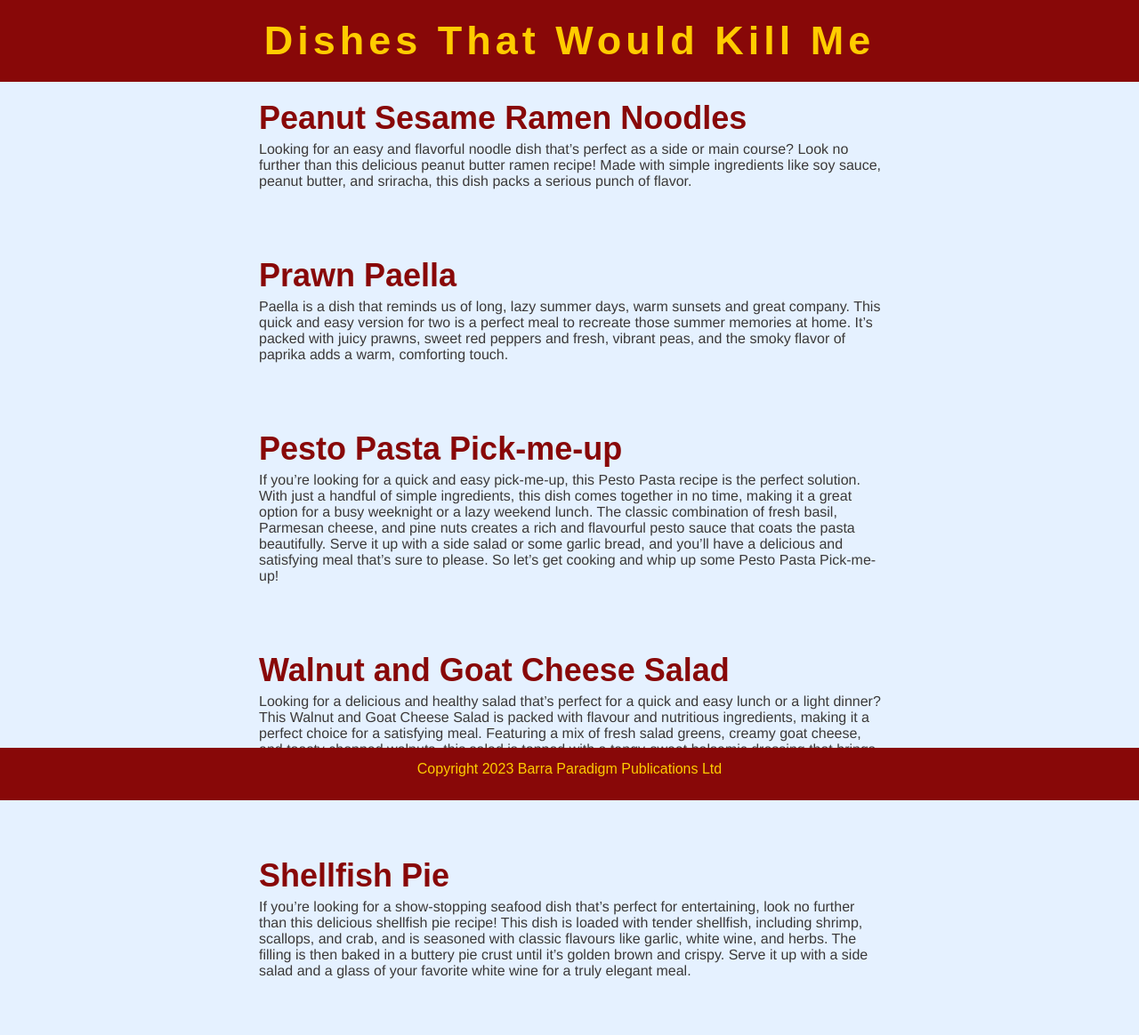
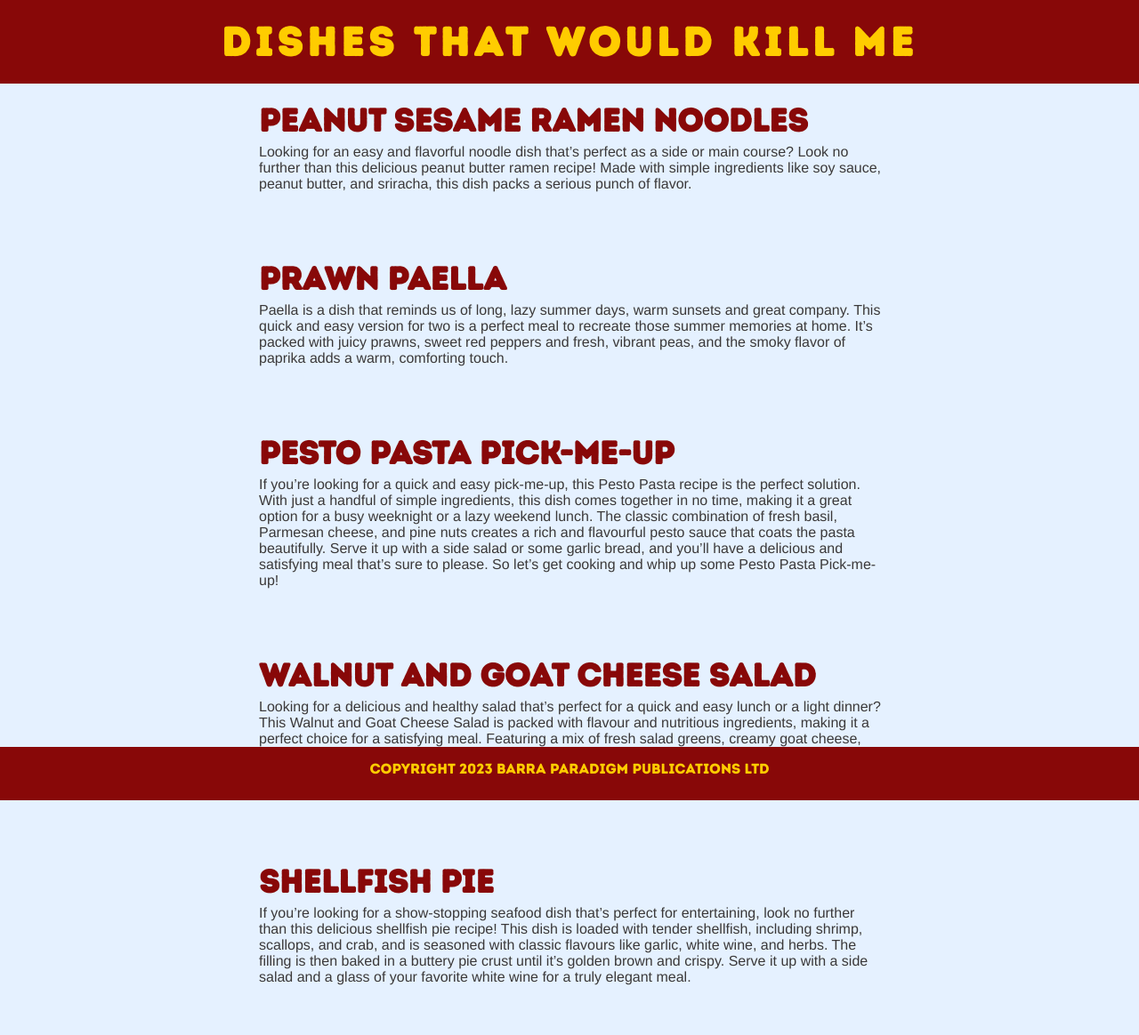
Before and after one commit to thomasgodfrey48/instantcrush, a Jekyll site: the page built from pages/recipelisting.md, in a window 1280 px wide. Shown: the whole page at 89% size. Built offline with Jekyll 4.4.1, drawn with Linux system fonts in a browser that asks for light colours; some web fonts are replaced.

Commit message:
Update recipes.css

```diff
--- a/styles/recipes.css
+++ b/styles/recipes.css
@@ -1,32 +1,16 @@
-@import url(//db.onlinewebfonts.com/c/3d9baeab120f944c61f043b21730bb51?family=Intro+Rust+G+Base);
-@import url(//db.onlinewebfonts.com/c/388d4c308786c84a30904847f46525c8?family=Intro+Rust+G+Base+2+Line);
-
 
 @font-face {
   font-family: 'Intro Rust Base';
-  src: url('assets/fonts/IntroRust-Base.eot');
-  src: url('assets/fonts/IntroRust-Base.eot?#iefix') format('embedded-opentype'),
-      url('assets/fonts/IntroRust-Base.woff2') format('woff2'),
-      url('assets/fonts/IntroRust-Base.woff') format('woff'),
-      url('assets/fonts/IntroRust-Base.ttf') format('truetype'),
-      url('assets/fonts/IntroRust-Base.svg#IntroRust-Base') format('svg');
+  src: url('IntroRust-Base.eot');
+  src: url('IntroRust-Base.eot?#iefix') format('embedded-opentype'),
+      url('IntroRust-Base.woff2') format('woff2'),
+      url('IntroRust-Base.woff') format('woff'),
+      url('IntroRust-Base.ttf') format('truetype'),
+      url('IntroRust-Base.svg#IntroRust-Base') format('svg');
   font-weight: normal;
   font-style: normal;
   font-display: swap;
 }
-
-
-
-
-@font-face {
-    font-family: 'Intro Rust Base';
-    src: url('IntroRust-Base.woff2') format('woff2'),
-        url('IntroRust-Base.woff') format('woff');
-    font-weight: normal;
-    font-style: normal;
-    font-display: swap;
-}s
-
 
  html {
   font-family: sans-serif;
@@ -46,7 +30,7 @@ body {
 
 .site-title
   {
-    font-family: 'Intro Rust G Base', sans-serif;
+    font-family: 'Intro Rust Base', sans-serif;
     letter-spacing: 5px;
 
   }
@@ -133,7 +117,7 @@ footer {
 
 footer p {
   color: #ffcc00;
-  font-family: 'Intro Rust G Base 2 Line', sans-serif;
+  font-family: 'Intro Rust Base', sans-serif;
 
 }
 
@@ -201,7 +185,7 @@ list-style-position: inside;
   float:right;
   width:50%;
   margin-top: 8px;
-  font-family: 'Intro Rust G Base 2 Line';
+  font-family: 'Intro Rust Base';
   color: #880808;
 }
 
@@ -214,7 +198,7 @@ button {
   border-radius: 30px;
   transition: transform 0.2s ease-in-out;
   text-decoration: none;
-font-family: 'Intro Rust G Base', sans-serif;
+font-family: 'Intro Rust Base', sans-serif;
 margin-left: 75px;
 }
 
@@ -236,7 +220,7 @@ button:hover {
 
  text-decoration: none; /* take out underline */
  color: #084679;
-font-family: 'Intro Rust G Base', sans-serif;
+font-family: 'Intro Rust Base', sans-serif;
   transform: translateY(-5px);
 }
 
@@ -249,7 +233,7 @@ button:focus {
   padding-top: 15px;
   padding-bottom: 20px;
   text-align: center;
-  font-family: 'Intro Rust G Base', sans-serif;
+  font-family: 'Intro Rust Base', sans-serif;
   font-size: 3em;
   color:#084679
 }
@@ -260,7 +244,7 @@ button:focus {
   padding-bottom: 20px;
   text-align: center;
   color: #880808;
-  font-family: 'Intro Rust G Base', sans-serif;
+  font-family: 'Intro Rust Base', sans-serif;
   font-size: 3em
   }
 
@@ -295,7 +279,7 @@ text-align: left;
 padding: 3px;
 text-decoration: none;
 color: #880808;
-font-family: 'Intro Rust G Base', sans-serif;
+font-family: 'Intro Rust Base', sans-serif;
 }
 
 .post-link:hover {
@@ -332,7 +316,7 @@ padding-left: 3px;
 
 .caption{
   display: inline-block;
-  font-family: 'Intro Rust G Base', sans-serif;
+  font-family: 'Intro Rust Base', sans-serif;
   font-size: 96px;
   font-weight: bold;
   color: #ffcc00;
```
